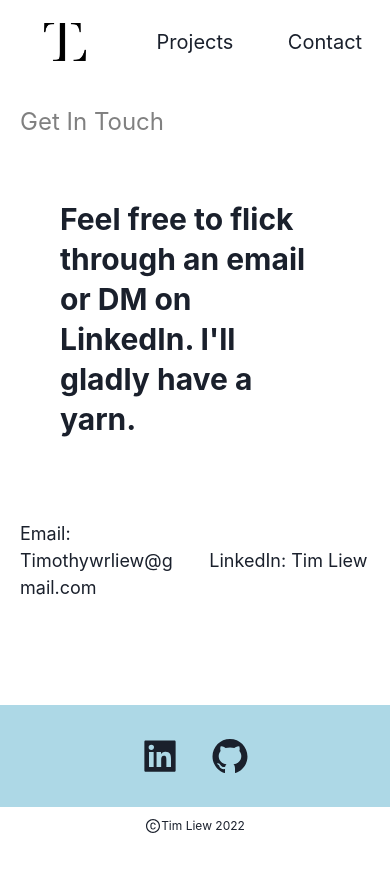
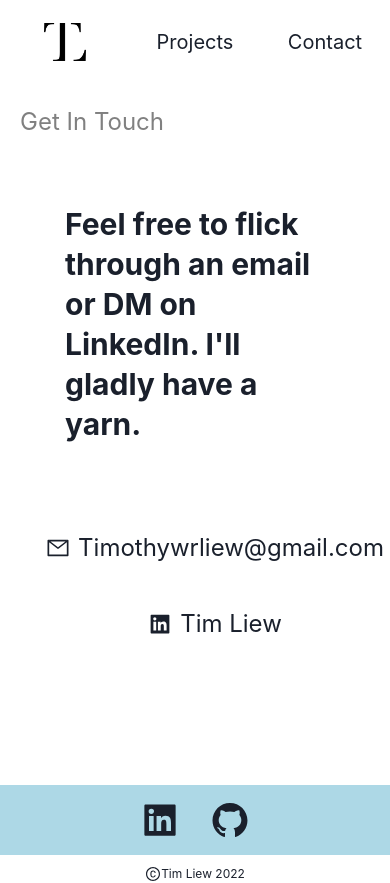
Before and after one commit to Tweemo/typescript-portfolio, a Next.js app: page /contact in a window 390 px wide. Before the commit the page ends 844 px from the top, so only its background shows below. Built offline with nearby package versions, Linux system fonts and the light colour scheme.

Commit message:
changed layout of contact page, broke down contact components and fixed mobile view

```diff
--- a/pages/about.tsx
+++ b/pages/about.tsx
@@ -6,7 +6,7 @@ const About = () => (
     <Text color='gray' fontSize={['xl','2xl','3xl']} marginLeft={['20px','70px','300px']} marginBottom={['20px','20px']}>
       About me
     </Text>
-    <Text fontSize={['xl','2xl','4xl']}  h={['24vh','27.7vh']} align='center' margin={['20px', '0px']}>
+    <Text fontSize={['xl','2xl','4xl']}  h={['28.5vh','27.7vh']} align='center' margin={['20px', '0px']}>
       I like to code things that either interest me or solve problems.
       <br />
       I&apos;m interested in many things and have many solutions.
--- a/pages/contact.tsx
+++ b/pages/contact.tsx
@@ -1,40 +1,36 @@
 import {
-  Link,
   Heading,
   Text,
   Center,
   Box,
   SimpleGrid,
+  HStack,
+  Flex,
 } from '@chakra-ui/react'
 import Socials from './socials'
 import Navbar from './navbar'
+import { AiOutlineMail } from 'react-icons/ai'
+import Linkedin from './linkedin'
+import Email from './email'
 
 const Contact = () => {
 
 return (
     <>
       <Navbar />
-      <Box h={['70vh','62.5vh','64vh']}>
+      <Box h={['79.5vh','62.5vh','64vh']}>
         <Text color='gray' fontSize={['2xl','3xl','4xl']} marginLeft={['20px','180px']} marginTop={['20px','100px']}>
           Get In Touch
         </Text>
         <Center>
-          <Heading margin={['60px', '100px','100px']}>
+          <Heading margin={['65px', '100px','100px']}>
             Feel free to flick through an email or DM on LinkedIn. I&apos;ll gladly have a yarn.
           </Heading>
         </Center>
-      <Center>
-        <SimpleGrid columns={2} spacing={['6vw','10px','6vw']} margin={['20px','15px','20px']}>
-          <Text fontSize={['lg','2xl','2xl']}>
-          Email: <a href = "mailto: timothywrliew@gmail.com">Timothywrliew@gmail.com</a>
-          </Text>
-          <Center>
-            <Text fontSize={['lg','2xl','2xl']}>
-              LinkedIn: <Link href='https://www.linkedin.com/in/tim-liew-a9572b20b/' isExternal> Tim Liew</Link>
-            </Text>
-          </Center>
-        </SimpleGrid>
-      </Center>
+        <Flex direction={{base: 'column', md: 'row'}}>
+          <Email />
+          <Linkedin />
+        </Flex>
       </Box>
       <Socials />
     </>
--- /dev/null
+++ b/pages/email.tsx
@@ -0,0 +1,23 @@
+import {
+  Text,
+  HStack,
+  Box,
+  Center,
+} from '@chakra-ui/react'
+import { AiOutlineMail } from 'react-icons/ai'
+
+const Email = () => {
+
+return (
+    <Box fontSize={['2xl','2xl','3xl']} w={'100vw'} margin={['20px']}>
+      <Center>
+        <HStack>
+          <AiOutlineMail />
+          <a href = "mailto: timothywrliew@gmail.com">Timothywrliew@gmail.com</a>
+        </HStack>
+      </Center>
+    </Box>
+  )
+}
+
+  export default Email
--- /dev/null
+++ b/pages/linkedin.tsx
@@ -0,0 +1,24 @@
+import {
+  Link,
+  Text,
+  Center,
+  HStack,
+  Box,
+} from '@chakra-ui/react'
+import { AiFillLinkedin } from 'react-icons/ai'
+
+const Linkedin = () => {
+
+return (
+    <Box fontSize={['2xl','2xl','3xl']} w={'100vw'} margin={['20px']}>
+      <Center>
+        <HStack>
+          <AiFillLinkedin />
+          <Link href='https://www.linkedin.com/in/tim-liew-a9572b20b/' isExternal>Tim Liew</Link>
+        </HStack>
+      </Center>
+    </Box>
+  )
+}
+
+  export default Linkedin
--- a/pages/projects.tsx
+++ b/pages/projects.tsx
@@ -20,7 +20,7 @@ const Projects = () => {
         </Center>
         {/* Each individual project would slot here
         eventually probs get a postgres db here to map through all of them, for now hard code project.  */}
-        <Box className={styles.box} h={['67.5vh','70vh']}>
+        <Box className={styles.box} h={['72vh','70vh','70vh']}>
           <OneProject/>
         </Box>
       <Socials />
--- a/pages/socials.tsx
+++ b/pages/socials.tsx
@@ -12,7 +12,7 @@ const Socials = () => {
 
   return (
     <>
-      <Container className={styles.socials} bg='lightblue' p={4}>
+      <Container className={styles.socials} bg='lightblue'>
         <NextLink href='https://www.linkedin.com/in/tim-liew-a9572b20b/' passHref>
           <Link>
             <AiFillLinkedin size='2.5rem' className={styles.icon}/>
```
